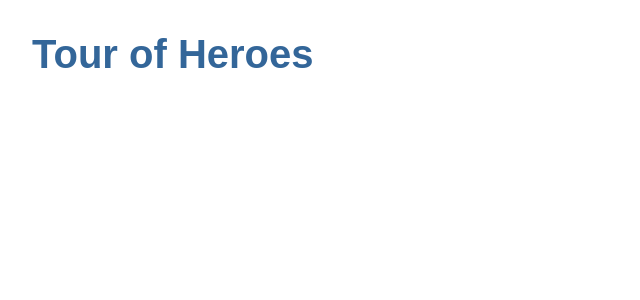
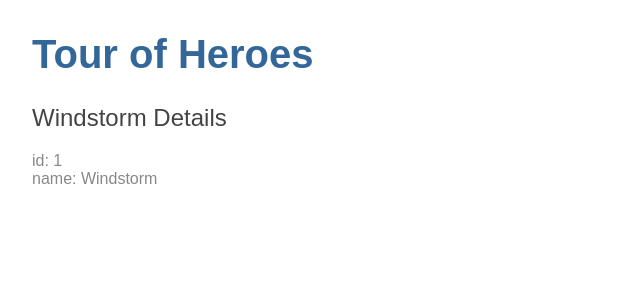
Before and after one commit to Alex-Samari/angular-tour-of-heroes, an Angular app: page / in a window 1280 px wide. Shown: the top 300 px of the page, without its empty margins (0-640 px from the left). Built offline with nearby package versions, Linux system fonts and the light colour scheme.

Commit message:
Created a 'heroes' component and a 'Hero' class

```diff
--- a/src/app/app.component.html
+++ b/src/app/app.component.html
@@ -1 +1,3 @@
 <h1>{{title}}</h1>
+<!-- 'app-heroes' is the element selector for the HeroesComponent -->
+<app-heroes></app-heroes>
--- a/src/app/app.module.ts
+++ b/src/app/app.module.ts
@@ -2,10 +2,12 @@ import { BrowserModule } from '@angular/platform-browser';
 import { NgModule } from '@angular/core';
 
 import { AppComponent } from './app.component';
+import { HeroesComponent } from './heroes/heroes.component';
 
 @NgModule({
   declarations: [
-    AppComponent
+    AppComponent,
+    HeroesComponent
   ],
   imports: [
     BrowserModule
--- /dev/null
+++ b/src/app/hero.ts
@@ -0,0 +1,5 @@
+// Hero class
+export class Hero {
+    id: number;
+    name: string;
+}
--- /dev/null
+++ b/src/app/heroes/heroes.component.html
@@ -0,0 +1,3 @@
+<h2>{{hero.name}} Details</h2>
+<div><span>id: </span>{{hero.id}}</div>
+<div><span>name: </span>{{hero.name}}</div>
--- /dev/null
+++ b/src/app/heroes/heroes.component.ts
@@ -0,0 +1,34 @@
+//  importing the Component symbol from the Angular core library
+import { Component, OnInit } from '@angular/core';
+//  importing the Hero class
+import {Hero} from '../hero';
+
+//  annotating the component class with @Component
+@Component({
+  //  the component's CSS element selector
+  //  The CSS element selector, 'app-heroes', matches the name of the HTML element that identifies this component within a parent component's template.
+  selector: 'app-heroes',
+  //  the location of the component's template file
+  templateUrl: './heroes.component.html',
+  //  the location of the component's private CSS styles
+  styleUrls: ['./heroes.component.css']
+})
+//  Always export the component class so you can import it elsewhere
+export class HeroesComponent implements OnInit {
+
+  constructor() { }
+
+  //  creating a hero property of type 'Hero'
+  hero: Hero = {
+    id: 1,
+    name: 'Windstorm'
+  };
+
+  //  ngOnInit() is a lifecycle hook that is used for two main reasons:
+  //  To perform complex initializations shortly after construction.
+  //  To set up the component after Angular sets the input properties.
+  ngOnInit() {
+
+  }
+
+}
```
Also changed, not shown: src/app/heroes/heroes.component.css (added), 1 other file (tests, documents, lock files or other folders).
